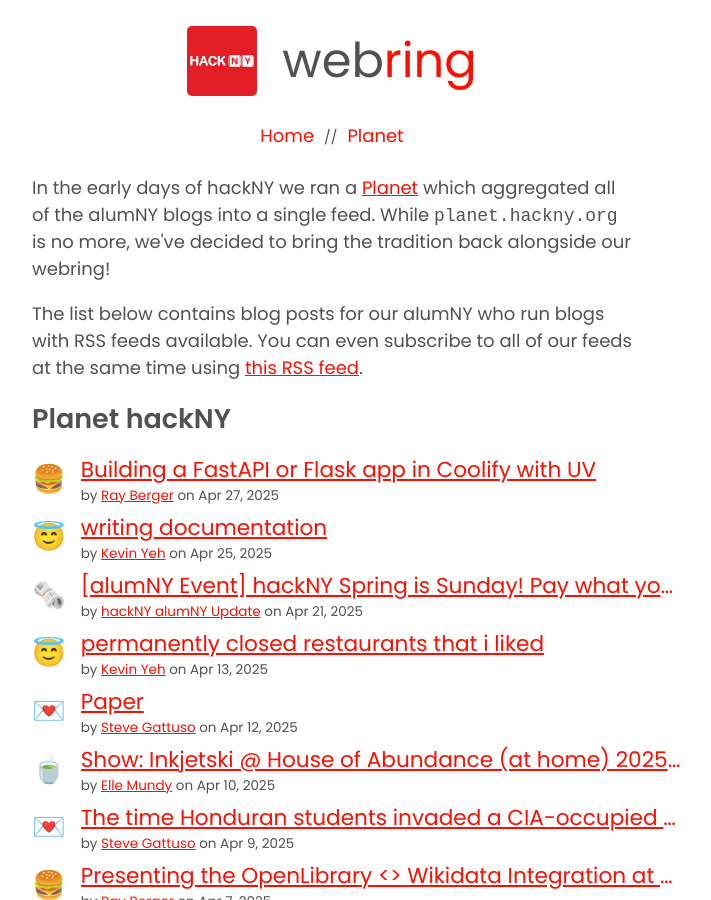
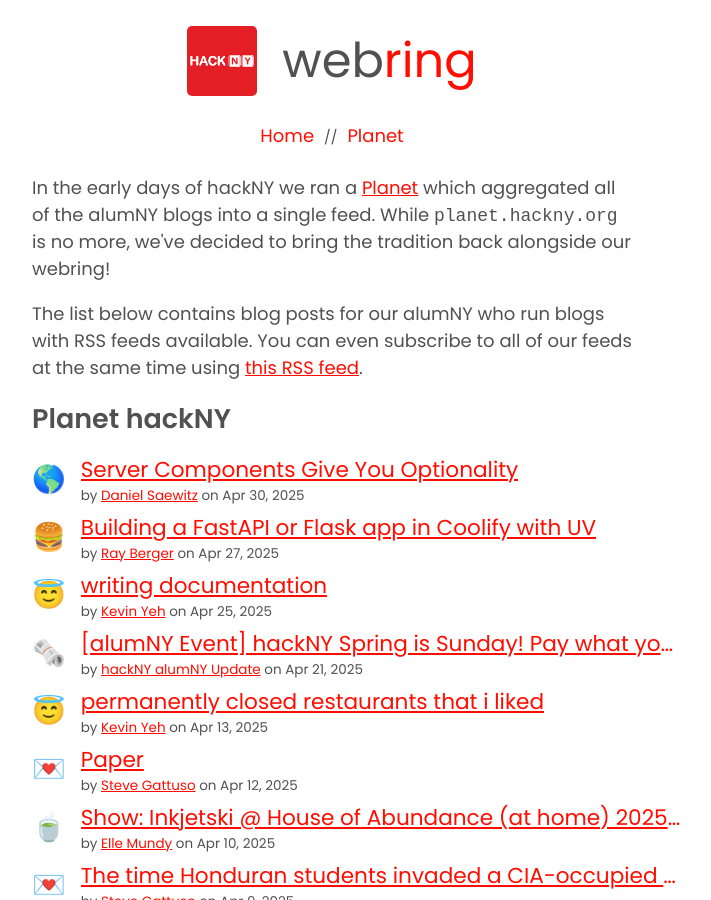
Before and after one commit to hackny/webring, a Jekyll site: the page built from planet.html, in a window 1280 px wide and 900 px high. Shown: the whole window, without its empty margins (308-1019 px from the left). Built offline with Jekyll 4.4.1, drawn with Linux system fonts in a browser that asks for light colours.

```diff
--- a/_data/planet.yaml
+++ b/_data/planet.yaml
@@ -1086,6 +1086,18 @@
     rss_url: https://vinaybhaip.com/blog/feed.xml
     emoji: "\U0001F680"
   published_at: 2020-08-22 00:00
+- id: https://saewitz.com/server-components-give-you-optionality
+  title: Server Components Give You Optionality
+  url: https://saewitz.com/server-components-give-you-optionality
+  fellow:
+    name: Daniel Saewitz
+    year: 2012
+    url: https://saewitz.com
+    rss_url: https://saewitz.com/feed.xml
+    emoji: "\U0001F30E"
+    description: A personal blog on my experience as a software engineer (mostly frontend),
+      indie founder, and creative.
+  published_at: 2025-04-30 00:00
 - id: https://saewitz.com/abusing-rscs-cache-for-blog-footnotes
   title: Abusing RSC's Cache For Blog Footnotes
   url: https://saewitz.com/abusing-rscs-cache-for-blog-footnotes
```
